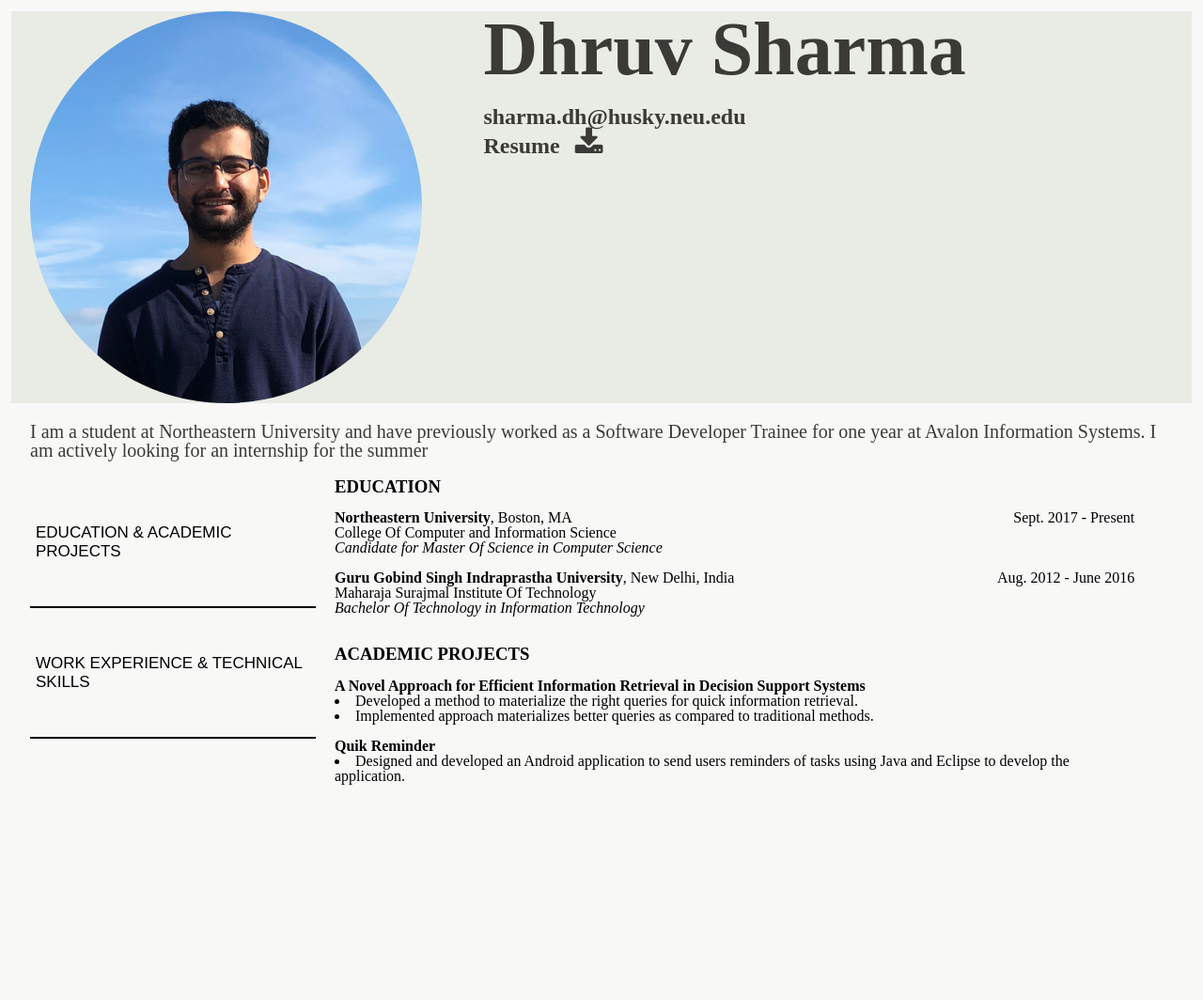
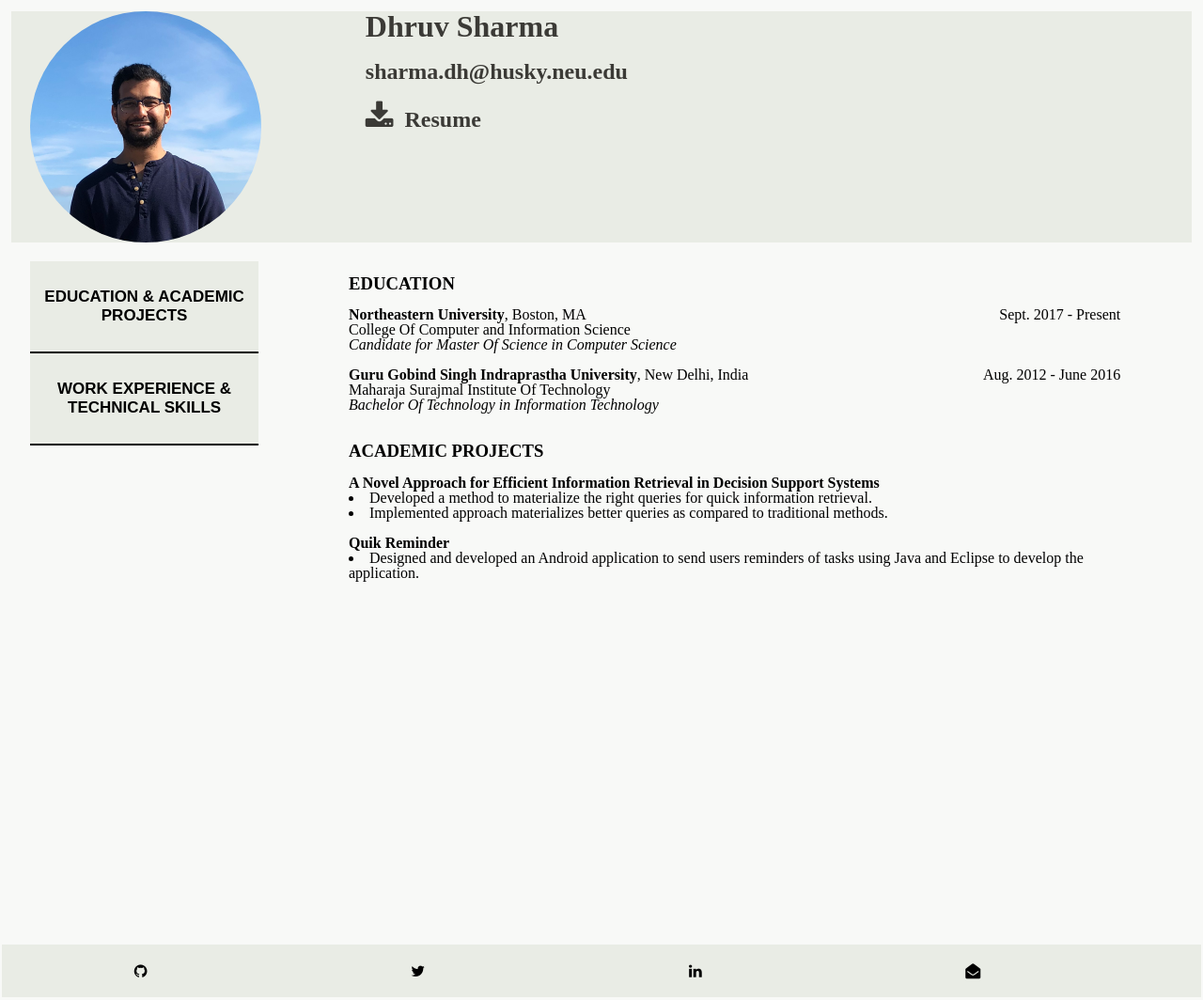
Before and after one commit to dhruvdev7794/My-Portfolio, a plain HTML site: page index.html in a window 1280 px wide. Shown: the top 1064 px of the page at 94% size. Drawn offline with Linux system fonts and the light colour scheme.

Commit message:
added github link with minor changes

```diff
--- a/css/index.css
+++ b/css/index.css
@@ -1,5 +1,5 @@
 header{
-  height: 30%;
+  height: 25%;
   background-color: #e9ece5;
 }
 body{
@@ -9,20 +9,19 @@ body{
   min-height : 100vh;
   flex-direction : column;
 }
-.right, .name{
+.left, .name{
   display: inline-block;
-  float: left
+  float: left;
 }
-.right{
-  width:40%;
+.left{
+  width: 30%;
 }
 .name{
   width: 50%;
-  height: 100%;
   color: #3b3a36;
+
 }
 .nameHeading{
-  font-size: 80px;
   padding-bottom: 20px;
 }
 .displayImage{
@@ -36,6 +35,7 @@ body{
   clear: both;
   color: #3b3a36;
   margin: 20px;
+  padding: 10px;
 }
 main{
   margin: 20px;
@@ -49,7 +49,7 @@ footer{
 }
 .footerLink{
 	display : inline-block;
-	width : 30%;
+	width : 20%;
 	text-align : center;
 	padding : 20px;
 }
@@ -69,7 +69,7 @@ a:visited{
 }
 .rightContent{
   display: inline-block;
-  width: 70%
+  width: 70%;
 
 }
 .navLinks{
@@ -83,9 +83,11 @@ a:visited{
   transition: 0.3s;
   font-size: 17px;
   text-align: left;
-  widows: 100%;
+  text-align: center;
+  font-weight: bold;
   text-transform: uppercase;
-  width: 100%;
+  width: 80%;
+  background-color: #e9ece5;
   /* border: solid 1px; */
 }
 .resume{
@@ -105,8 +107,8 @@ a:visited{
 .navContent{
   display: none;
   clear: both;
+  padding:15px;
 }
-
 
 
 
@@ -123,3 +125,8 @@ a:link{
 a:visited {
   text-decoration: none;
 }
+@media only screen and (max-width:500px){
+  .navTabs{
+    width: 100%;
+  }
+}
--- a/index.html
+++ b/index.html
@@ -9,20 +9,21 @@
 <body>
 	<div id = "container">
   <!-- header part of the site -->
-	<header>
-		<figure class='right'>
+	<header class="card">
+		<figure class='left'>
 		<img class="displayImage" src="images/profile.png"/>
 		</figure>
 		<div class = "name">
 			<h1 class = "nameHeading">Dhruv Sharma</h1>
-			<h2>sharma.dh@husky.neu.edu</h2>
-			<a class="resume" href="documents/dhruv_resume.pdf" target="_blank">
-				<h2 class = "resume">Resume &nbsp;</h2>
+			<h2 class = "nameHeading">sharma.dh@husky.neu.edu</h2>
+			<a class = "nameHeading" href="documents/dhruv_resume.pdf" target="_blank">
 				<i class="fa fa-download fa-2x" aria-hidden="true"></i>
+				&nbsp;
+				<h2 class = "resume">Resume </h2>
 			</a>
 	</div>
 	</header>
-	<p class="introduction"> I am a student at Northeastern University and have previously worked as a Software Developer Trainee for one year at Avalon Information Systems. I am actively looking for an internship for the summer </p>
+	<!-- <p class="introduction"> I am a student at Northeastern University and have previously worked as a Software Developer Trainee for one year at Avalon Information Systems. I am actively looking for an internship for the summer </p> -->
 	<main>
     <!-- left part of the screen with the main content -->
 		<section>
@@ -99,10 +100,10 @@
 	<footer>
 		<!-- <a class="footerLink" href="https://www.youtube.com/channel/UCqotUCTSpIxrNaBNVSrx9KA" target="_blank">
           <i class="fa fa-youtube fa-x" aria-hidden="true"></i>
+        </a> -->
+		<a class="footerLink" href="https://github.com/dhruvdev7794" target="_blank">
+          <i class="fa fa-github fa-x" aria-hidden="true"></i>
         </a>
-		<a class="footerLink" href="documents/dhruv_resume.pdf" target="_blank">
-          <i class="fa fa-download fa-x" aria-hidden="true"></i>
-        </a> -->
 		<a class="footerLink" href="https://twitter.com/idhruv07" target="_blank">
           <i class="fa fa-twitter fa-x" aria-hidden="true"></i>
         </a>
```
